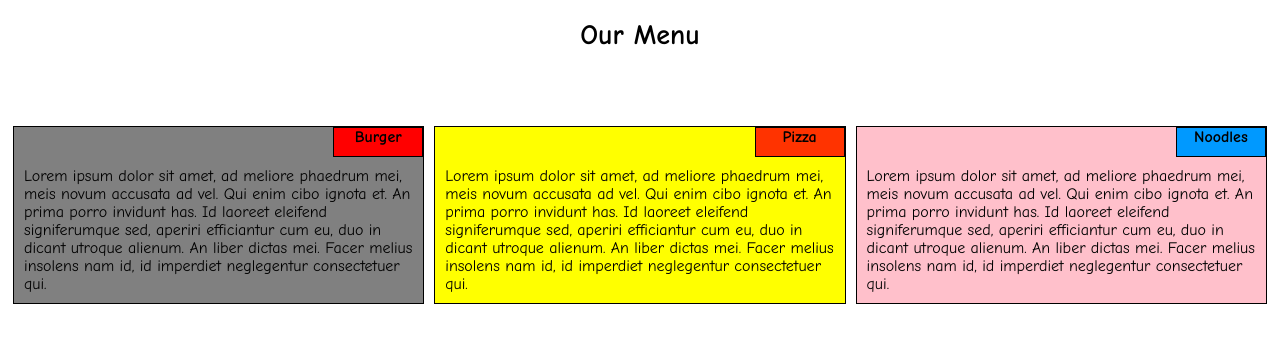
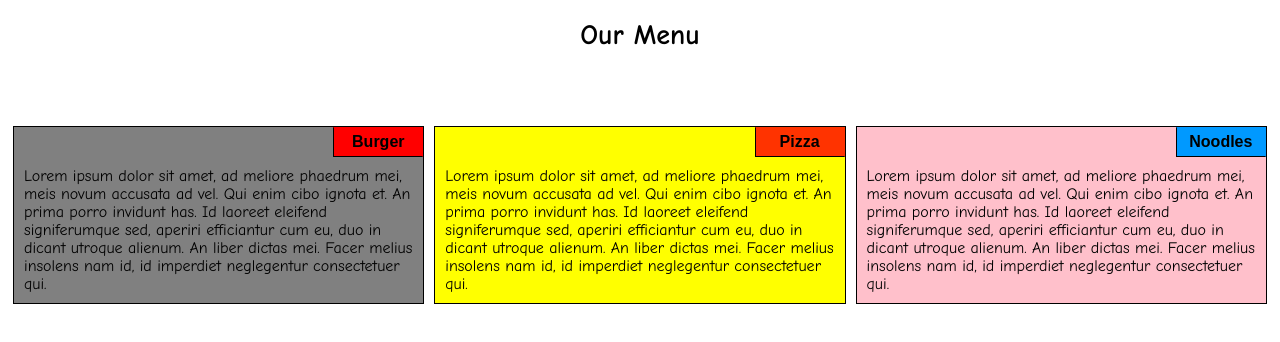
Before and after one commit to Muditaa/Coursera, a plain HTML site: page Module2_solution/index.html in a window 1280 px wide. Drawn offline with Linux system fonts and the light colour scheme.

Commit message:
Solution

```diff
--- a/Module2_solution/style.css
+++ b/Module2_solution/style.css
@@ -26,8 +26,11 @@
 	margin-bottom: 10px;
 	text-align: center;
 	float: right;
-	position: relative;
+   border-right-color: transparent;
+  border-top-color: transparent;
 	margin-top: 0px;
+  font-family: Arial, Helvetica, sans-serif;
+  padding-top: 5px;
 	}
 
 	#second {
@@ -35,6 +38,7 @@
   background-color: yellow;
   height: 100%;
   margin: 5px;
+  position: relative;
 }
 
 #pizza {
@@ -45,8 +49,11 @@
 	margin-bottom: 10px;
 	text-align: center;
 	float: right;
-	position: relative;
 	margin-top: 0px;
+  border-right-color: transparent;
+  border-top-color: transparent;
+  font-family: Arial, Helvetica, sans-serif;
+  padding-top: 5px;
 	}
 
 #third {
@@ -64,8 +71,11 @@
 	margin-bottom: 10px;
 	text-align: center;
 	float: right;
-	position: relative;
+   border-right-color: transparent;
+  border-top-color: transparent;
 	margin-top: 0px;
+  font-family: Arial, Helvetica, sans-serif;
+  padding-top: 5px;
 	}
 
 	p{
```
